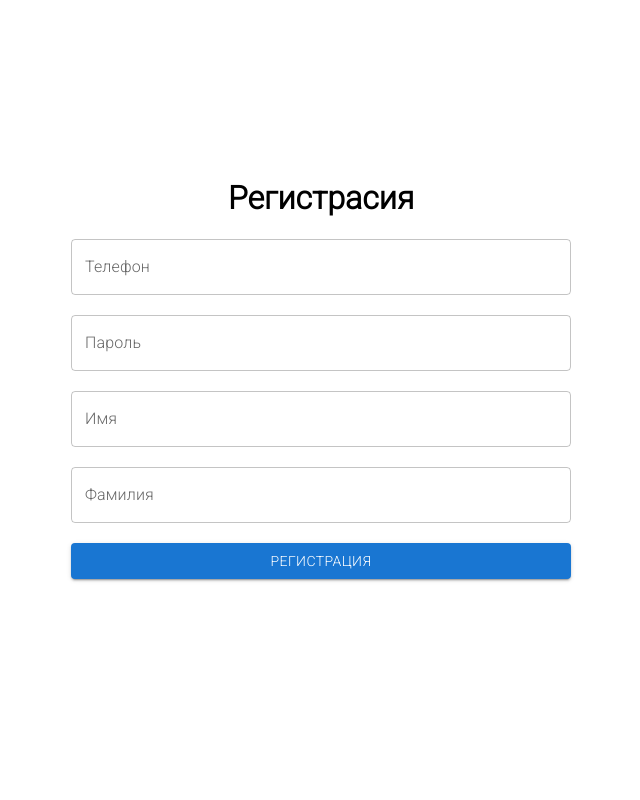
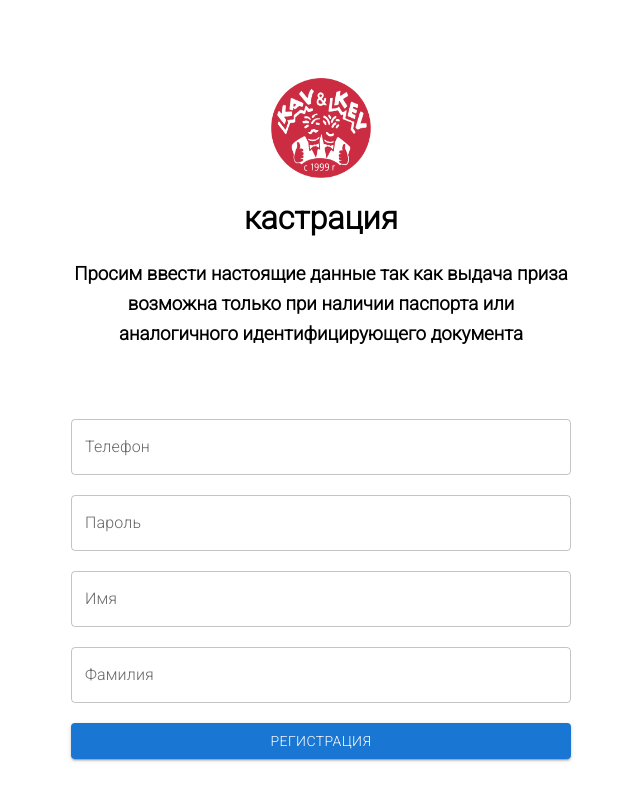
Before and after one commit to WhiteHanClean/KavKev, a Next.js app: page /registration in a window 1280 px wide. Shown: the top 800 px of the page, without its empty margins (319-959 px from the left). Built offline with nearby package versions, Linux system fonts and the light colour scheme.

Commit message:
abror rorba

```diff
--- a/components/Registration/Registration.jsx
+++ b/components/Registration/Registration.jsx
@@ -7,6 +7,9 @@ import classes from './Registration.module.scss';
 import { useDispatch } from 'react-redux';
 import { useRouter } from 'next/router';
 import { signUpUser } from '../../redux/products/registration.slice';
+import logo from '../../assets/logo2.png';
+import Image from 'next/image';
+
 const initialValues = {
   username: '',
   password: '',
@@ -38,7 +41,16 @@ function Registration() {
 
   return (
     <div className={classes.registration_block}>
-      <h1>Регистрасия</h1>
+      <div className={classes.logo_img}>
+        <Image src={logo} alt={logo} width={100} height={100} />
+      </div>
+      <h1>кастрация</h1>
+      <div>
+        <h3 className={classes.about_signup}>
+          Просим ввести настоящие данные так как выдача приза возможна только
+          при наличии паспорта или аналогичного идентифицирующего документа
+        </h3>
+      </div>
       <Formik
         initialValues={initialValues}
         validationSchema={SignupSchema}
--- a/components/Registration/Registration.module.scss
+++ b/components/Registration/Registration.module.scss
@@ -4,10 +4,19 @@
   h1 {
     text-align: center;
   }
+  .logo_img {
+    display: flex;
+    justify-content: center;
+  }
+  .about_signup {
+    text-align: center;
+    line-height: 30px;
+    margin-bottom: 70px;
+  }
   height: 100vh;
   max-width: 500px;
   margin: 0 auto;
-  padding-top: 150px;
+  padding-top: 70px;
   .form_inputs {
     display: grid;
     gap: 20px;
--- a/redux/products/registration.slice.js
+++ b/redux/products/registration.slice.js
@@ -9,8 +9,6 @@ const initialState = {
   loading: false,
   error: null,
   username: null,
-  ids: [],
-  entities: {},
 };
 
 export const signUpAdapter = createEntityAdapter();
```
